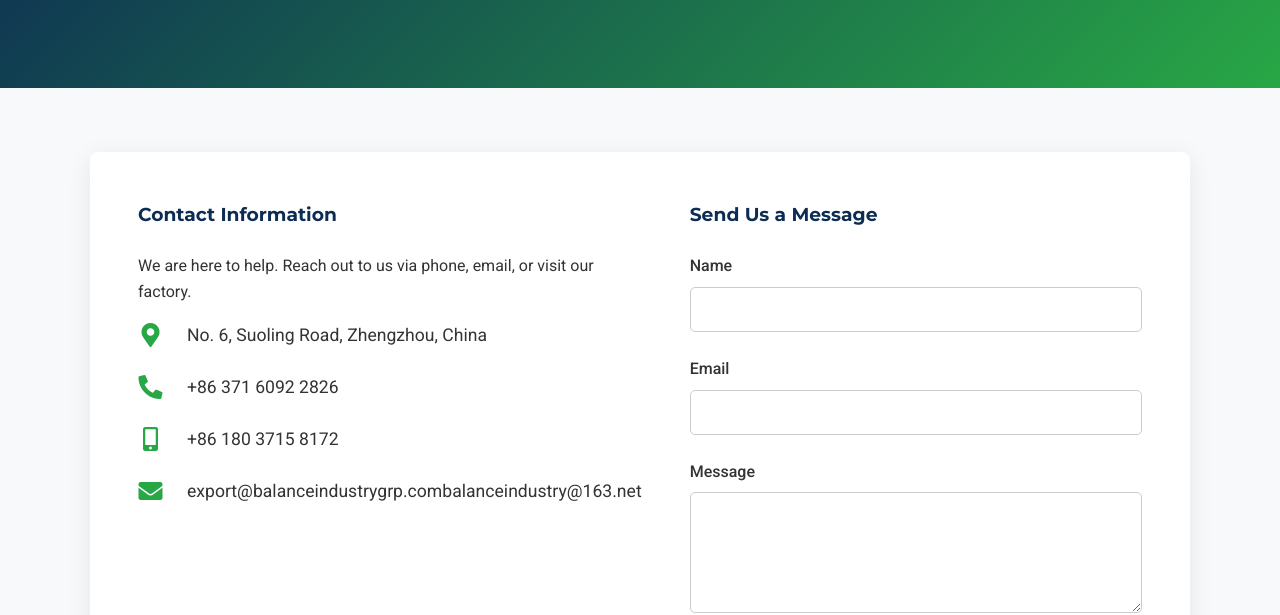
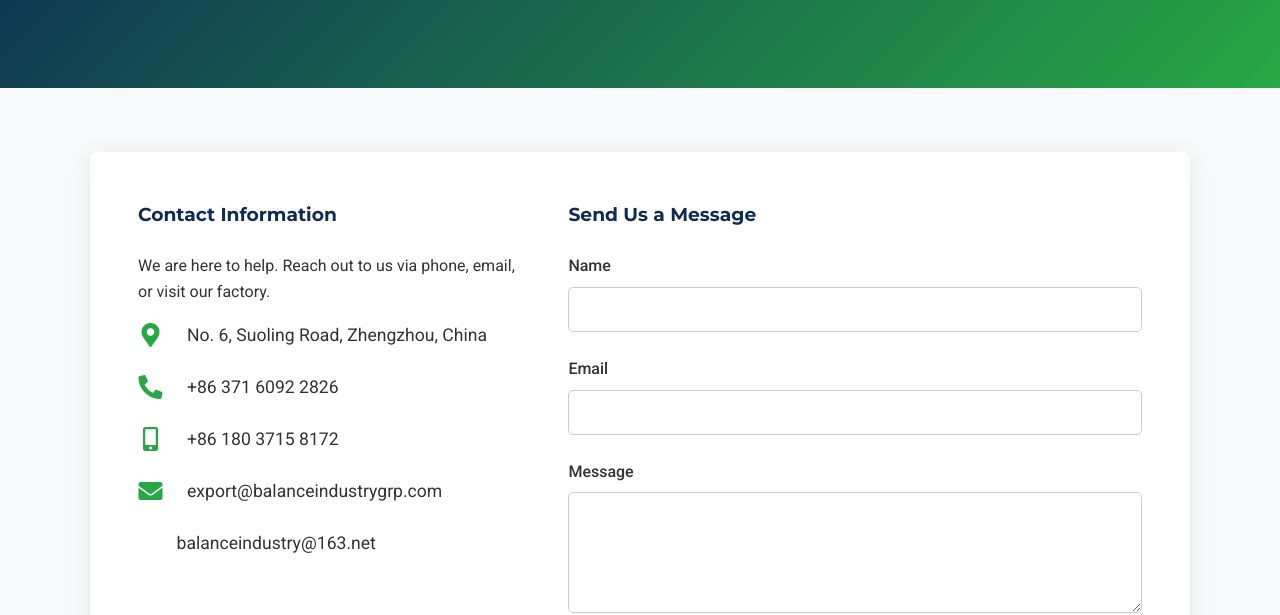
Before and after one commit to woyuwoyujia/balanceindustrygrp, a plain HTML site: page contact.html in a window 1280 px wide. Shown: the part 213-828 px from the top of the page. Drawn offline with Linux system fonts and the light colour scheme.

Commit message:
Update contact.html

```diff
--- a/contact.html
+++ b/contact.html
@@ -48,7 +48,9 @@
                         <div class="info-item">
                             <i class="fas fa-envelope"></i>
                             <span>export@balanceindustrygrp.com</span>
-                                 </span> balanceindustry@163.net</span>
+                                </div>
+                        <div class="info-item">
+                            <span style="margin-left: 38.5px;">balanceindustry@163.net</span>
                         </div>
                     </div>
 
```
